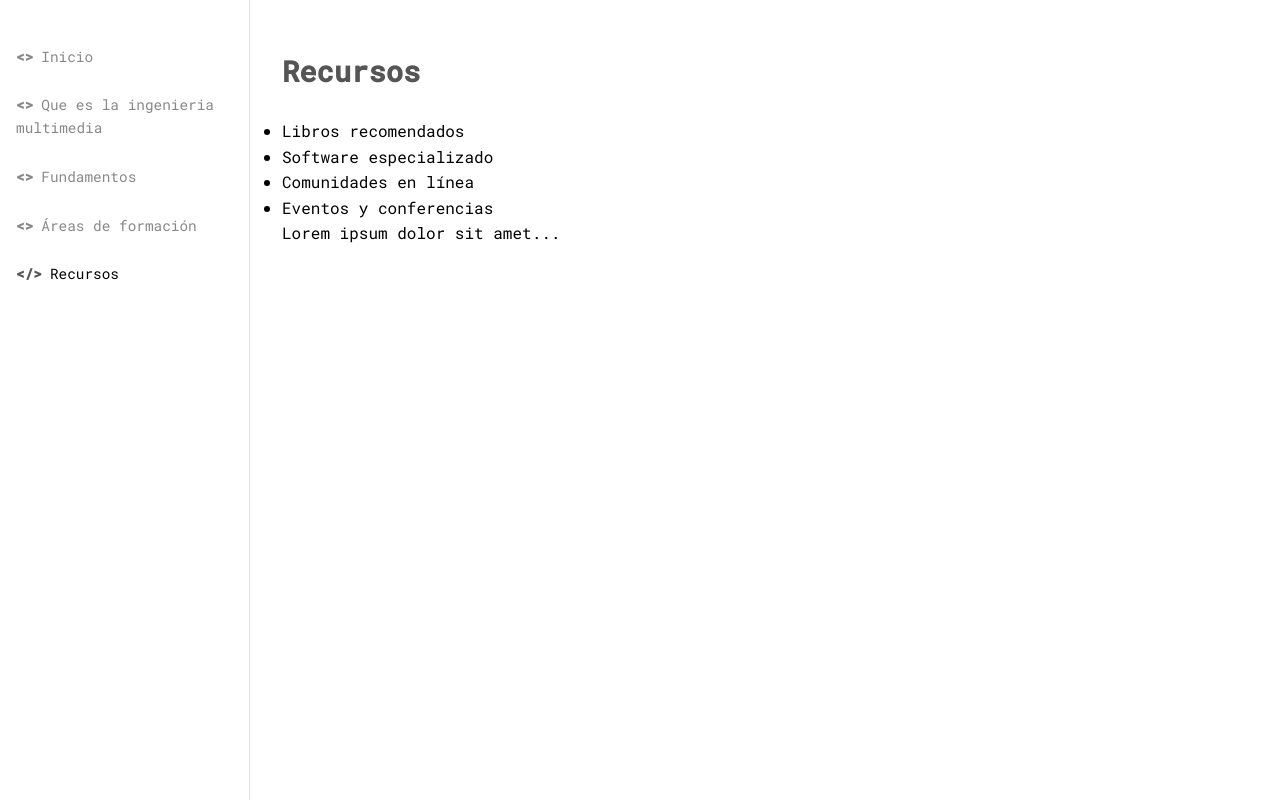
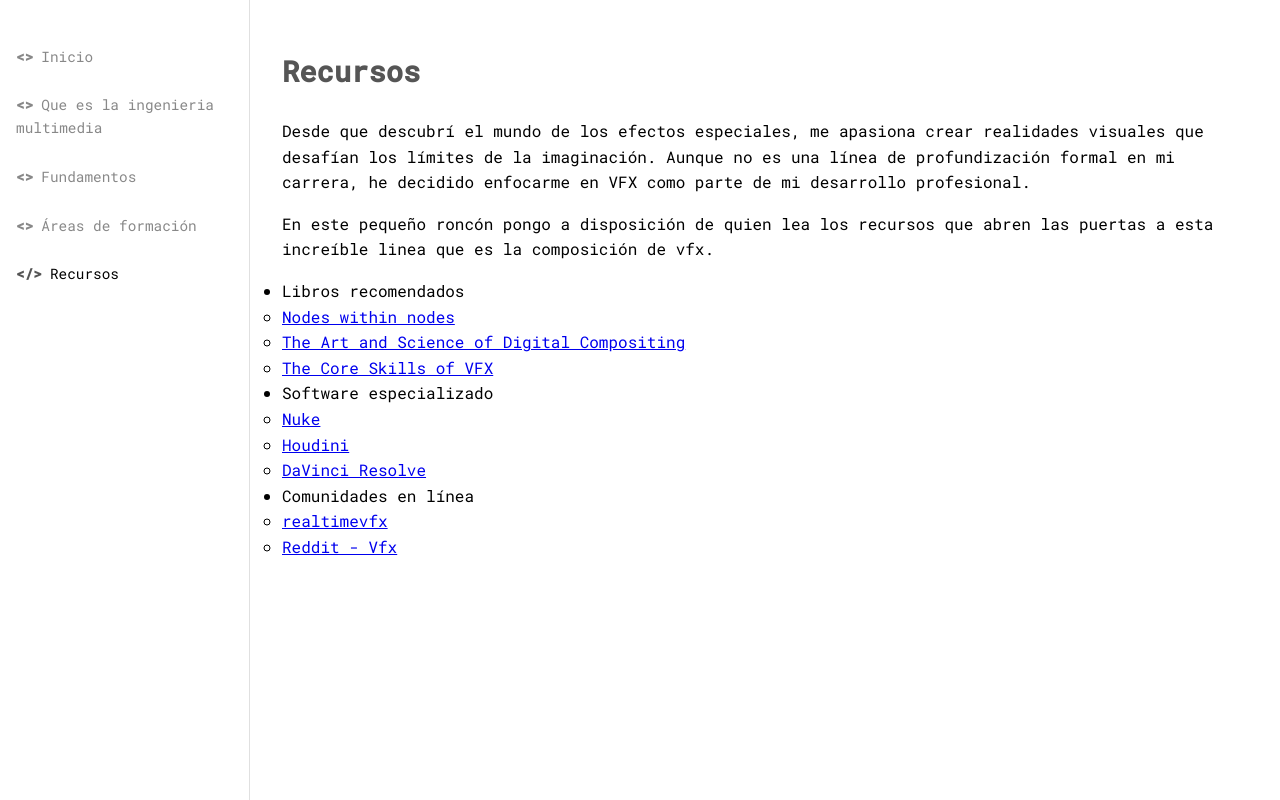
Before and after one commit to cahernandezsol/cahernandezsol.github.io, a plain HTML site: page index.html in a window 1280 px wide. Both pictures are taken after a click on the item "Recursos". Drawn offline with Linux system fonts and the light colour scheme; a web font is replaced by a local one.

Commit message:
Update index.html

```diff
--- a/index.html
+++ b/index.html
@@ -61,22 +61,36 @@
 
             <section id="areas" class="content-section">
                 <h2>Marketing multimedia</h2>
-                <p>Lorem ipsum dolor sit amet consectetur adipisicing elit. Deserunt id vitae fuga facilis accusantium molestiae magni! Architecto illum provident autem sint, nesciunt sunt sapiente nostrum, excepturi modi velit blanditiis quae.</p>
+                <p>Se enfoca en el uso estratégico de los medios digitales y los contenidos interactivos para diseñar campañas efectivas de comunicación y promoción. El estudiante desarrolla competencias en branding, publicidad digital, analítica web y posicionamiento SEO/SEM. Además, integra herramientas de diseño, edición y producción multimedia para crear mensajes visuales que conecten con audiencias específicas. Se capacita para entender el comportamiento del usuario y aplicar principios de mercadeo en entornos digitales, apoyando el desarrollo de estrategias centradas en la experiencia del cliente y la innovación en la comunicación.</p>
                 <h2>Videojuegos</h2>
-                <p>Lorem ipsum dolor sit amet consectetur adipisicing elit. Tempore blanditiis, quaerat explicabo quidem ad sit culpa alias officia reiciendis fuga? Fugit natus culpa ut beatae ducimus minus illum, labore saepe.</p>
+                <p>Esta línea está orientada al diseño, desarrollo y producción de videojuegos como productos interactivos y narrativos. El estudiante adquiere conocimientos en programación de motores gráficos (como Unity o Unreal Engine), diseño de niveles, lógica de juego y inteligencia artificial. También se fortalecen habilidades en arte conceptual, animación, modelado 3D y diseño sonoro.</p>
                 <h2>Gestion de proyectos multimedia</h2>
-                <p>Lorem, ipsum dolor sit amet consectetur adipisicing elit. Magni exercitationem deserunt nostrum nobis laborum dicta voluptate magnam non dolores. Tenetur fuga architecto ducimus modi. Minima in possimus vitae repellendus voluptatem.</p>
+                <p>Prepara al estudiante para liderar y coordinar proyectos complejos de desarrollo multimedia, aplicando metodologías de planeación, gestión del tiempo, costos, calidad y talento humano. Se integran herramientas de administración de proyectos con competencias comunicativas, organizacionales y tecnológicas. El enfoque está en la dirección estratégica de proyectos digitales: desde plataformas web y aplicaciones móviles, hasta campañas transmedia, videojuegos o productos de e-learning.</p>
             </section>
 
             <section id="recursos" class="content-section">
                 <h2>Recursos</h2>
+                <p>Desde que descubrí el mundo de los efectos especiales, me apasiona crear realidades visuales que desafían los límites de la imaginación. Aunque no es una línea de profundización formal en mi carrera, he decidido enfocarme en VFX como parte de mi desarrollo profesional.</p>
+                <p>En este pequeño roncón pongo a disposición de quien lea los recursos que abren las puertas a esta increíble linea que es la composición de vfx.</p>
                 <ul>
                     <li>Libros recomendados</li>
+                    <ul>
+                        <li><a href="https://www.nodeswithinnodes.com/" target="_blank">Nodes within nodes</a></li>
+                        <li><a href="https://www.goodreads.com/book/show/3368031-the-art-and-science-of-digital-compositing" target="_blank">The Art and Science of Digital Compositing</a></li>
+                        <li><a href="https://a.storyblok.com/f/181110/x/a69ced0dc1/the_core_skills_of_vfx_-_student_primer.pdf" target="_blank">The Core Skills of VFX</a></li>
+                    </ul>
                     <li>Software especializado</li>
+                    <ul>
+                        <li><a href="https://www.foundry.com/products/nuke-family/nuke" target="_blank">Nuke</a></li>
+                        <li><a href="https://www.sidefx.com/" target="_blank">Houdini</a></li>
+                        <li><a href="https://www.blackmagicdesign.com/mx/products/davinciresolve" target="_blank"> DaVinci Resolve</a></li>
+                    </ul>
                     <li>Comunidades en línea</li>
-                    <li>Eventos y conferencias</li>
+                    <ul>
+                        <li><a href="https://realtimevfx.com/" target="_blank">realtimevfx</a></li>
+                        <li><a href="https://www.reddit.com/r/vfx/" target="_blank">Reddit - Vfx</a></li>
+                    </ul>
                 </ul>
-                <p>Lorem ipsum dolor sit amet...</p>
             </section>
         </main>
     </div>
```
